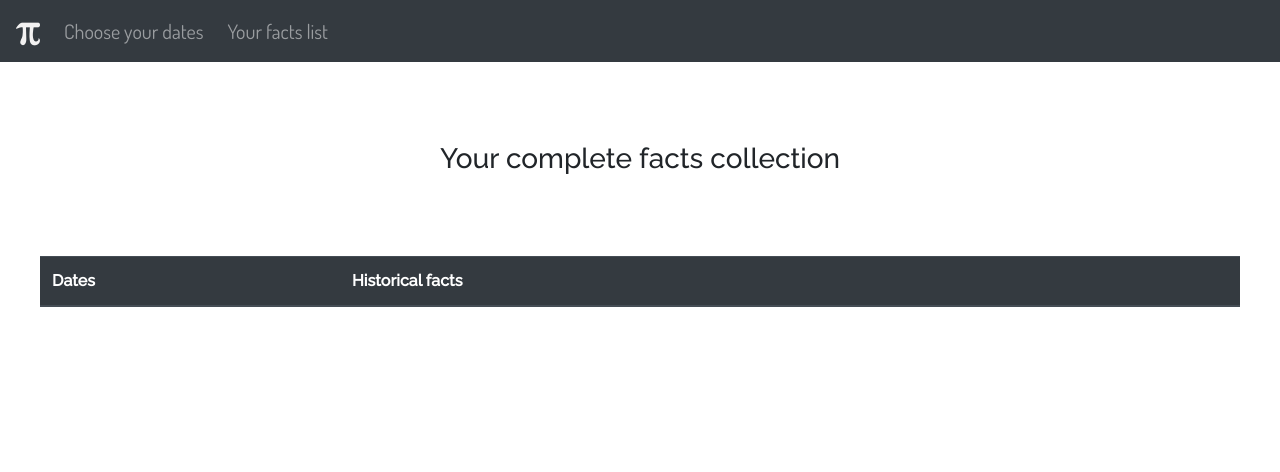
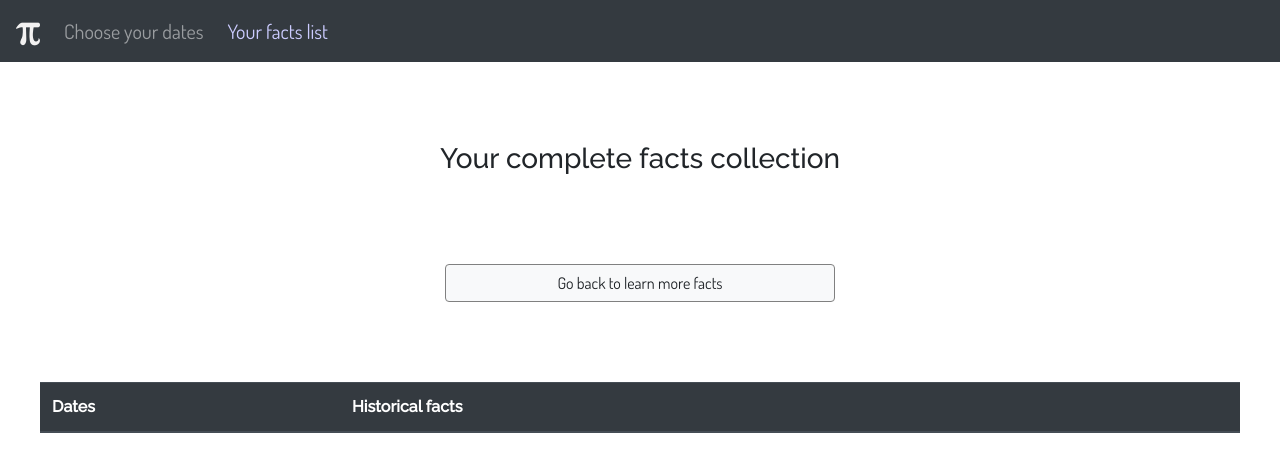
Before and after one commit to jhukosh/numbersApiProject, an Angular app in the folder front-end/: page /facts-list in a window 1280 px wide. Shown: the top 472 px of the page. Built offline with nearby package versions, Linux system fonts and the light colour scheme.

Commit message:
WIP refresh pb

```diff
--- a/front-end/src/app/app.module.ts
+++ b/front-end/src/app/app.module.ts
@@ -2,6 +2,7 @@ import { BrowserModule } from '@angular/platform-browser';
 import { NgModule } from '@angular/core';
 import { HttpClientModule } from '@angular/common/http';
 import { FormsModule } from '@angular/forms';
+import { HashLocationStrategy, LocationStrategy } from '@angular/common';
 
 import { AppRoutingModule } from './app-routing.module';
 import { AppComponent } from './app.component';
@@ -26,7 +27,7 @@ import { NavbarComponent } from './components/navbar/navbar.component';
     HttpClientModule,
     FormsModule,
   ],
-  providers: [],
+  providers: [{provide: HashLocationStrategy, useClass: LocationStrategy}],
   bootstrap: [AppComponent]
 })
 export class AppModule { }
--- a/front-end/src/app/components/facts-list/facts-list.component.html
+++ b/front-end/src/app/components/facts-list/facts-list.component.html
@@ -1,6 +1,10 @@
 <section class='collection container p-0 flex-column align-items-start'>
 
   <h3>Your complete facts collection</h3>
+
+  <div class='row justify-content-center'>
+  <button class='col-4 btn btn-light' (click)="goBack()">Go back to learn more facts</button>
+  </div>
 
   <div class='row justify-content-center'>
     <table class="table table-striped">
--- a/front-end/src/app/components/facts-list/facts-list.component.scss
+++ b/front-end/src/app/components/facts-list/facts-list.component.scss
@@ -5,8 +5,14 @@
 
     h3 {
         font-family: $fontTitle;
+        margin-top: 10vh;
+        text-align: center;
+    }
+
+    button {
         margin: 10vh;
-        text-align: center;
+        position: center;
+        border: 1px solid grey;
     }
 
     th {
--- a/front-end/src/app/components/facts-list/facts-list.component.ts
+++ b/front-end/src/app/components/facts-list/facts-list.component.ts
@@ -1,6 +1,7 @@
 import { Component, OnInit } from '@angular/core';
 import { PagesCommunicationService } from 'src/app/services/pages-communication.service';
 import { Facts } from 'src/app/models/fact.model';
+import { Location } from '@angular/common';
 
 @Component({
   selector: 'app-facts-list',
@@ -10,11 +11,17 @@ import { Facts } from 'src/app/models/fact.model';
 export class FactsListComponent implements OnInit {
   facts: Facts[]= [];
 
-  constructor(private getDatasService: PagesCommunicationService) { }
+  constructor(
+    private getDatasService: PagesCommunicationService,
+    private location : Location) { }
 
   ngOnInit() {
     /* getting datas from page 1 through a service */
     this.facts = this.getDatasService.sendFacts();
   }
 
+  goBack(){
+    this.location.back();
+  }
+
 }
--- a/front-end/src/app/components/learn-new-facts/learn-new-facts.component.scss
+++ b/front-end/src/app/components/learn-new-facts/learn-new-facts.component.scss
@@ -1,9 +1,12 @@
 @import'../../../styles.scss';
 
-.form {
-    margin-top: 10vh;
+:host {
+
     min-height: 90vh;
     width:100vw;
+
+    .form {
+    margin-top: 10vh;
 
     h3, th {
         font-family: $fontTitle;
@@ -39,3 +42,4 @@
         width: 80%;
     }
 }
+}
--- a/front-end/src/app/components/navbar/navbar.component.html
+++ b/front-end/src/app/components/navbar/navbar.component.html
@@ -25,7 +25,8 @@
     <ul class="navbar-nav mr-0 mt-2 mt-lg-0">
       <li class="nav-item mr-2">
         <a class="nav-link"
-          routerLink="/"
+          routerLink="/home"
+          routerLinkActive='activeClass'
         >
           Choose your dates
         </a>
@@ -33,6 +34,7 @@
       <li class="nav-item mr-2">
         <a class="nav-link"
           routerLink="/facts-list"
+          routerLinkActive='activeClass'
         >
           Your facts list
         </a>
--- a/front-end/src/app/components/navbar/navbar.component.scss
+++ b/front-end/src/app/components/navbar/navbar.component.scss
@@ -1,4 +1,9 @@
 @import'../../../styles.scss';
+
+
+.activeClass {
+    color: #ccccff !important;
+}
 
 .pict1 {
     display: flex;
```
Also changed, not shown: front-end/src/app/app-routing.module.ts (+6 -1 lines).
